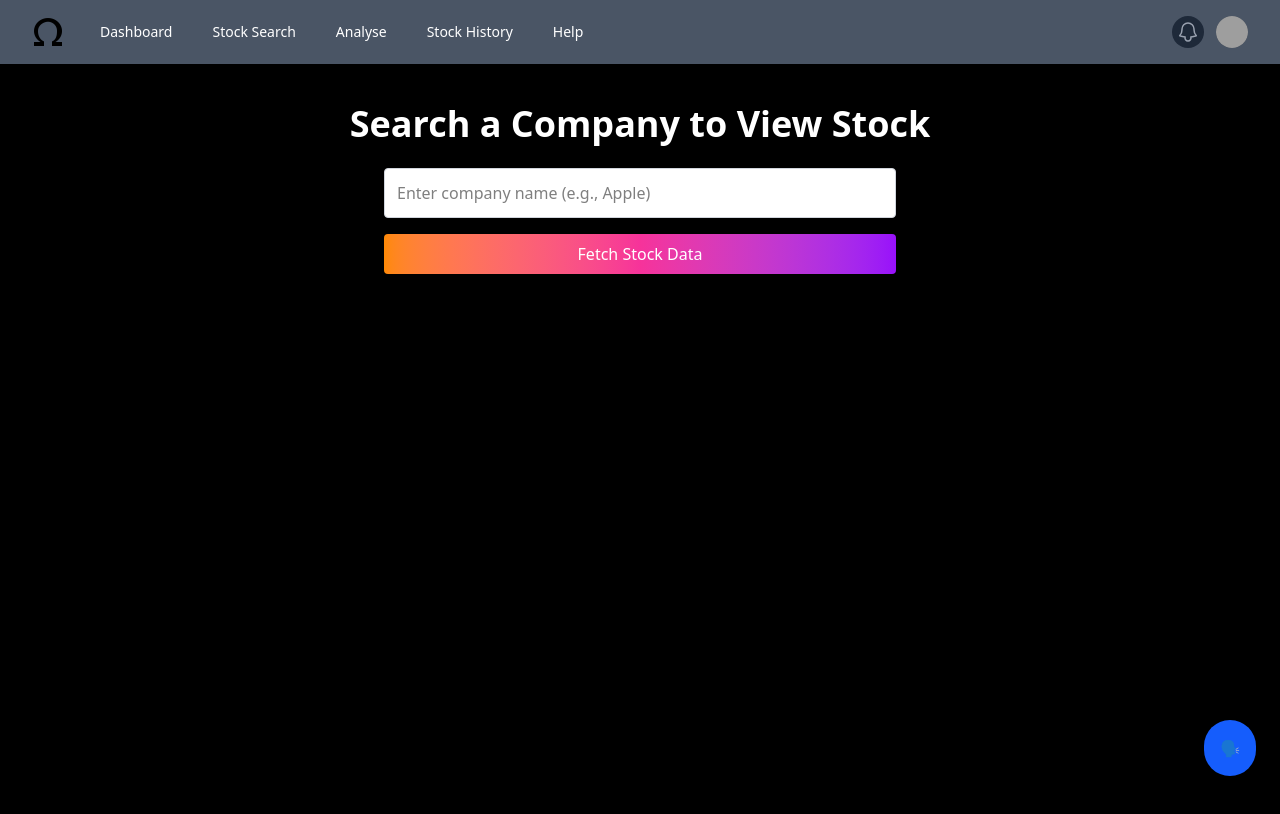
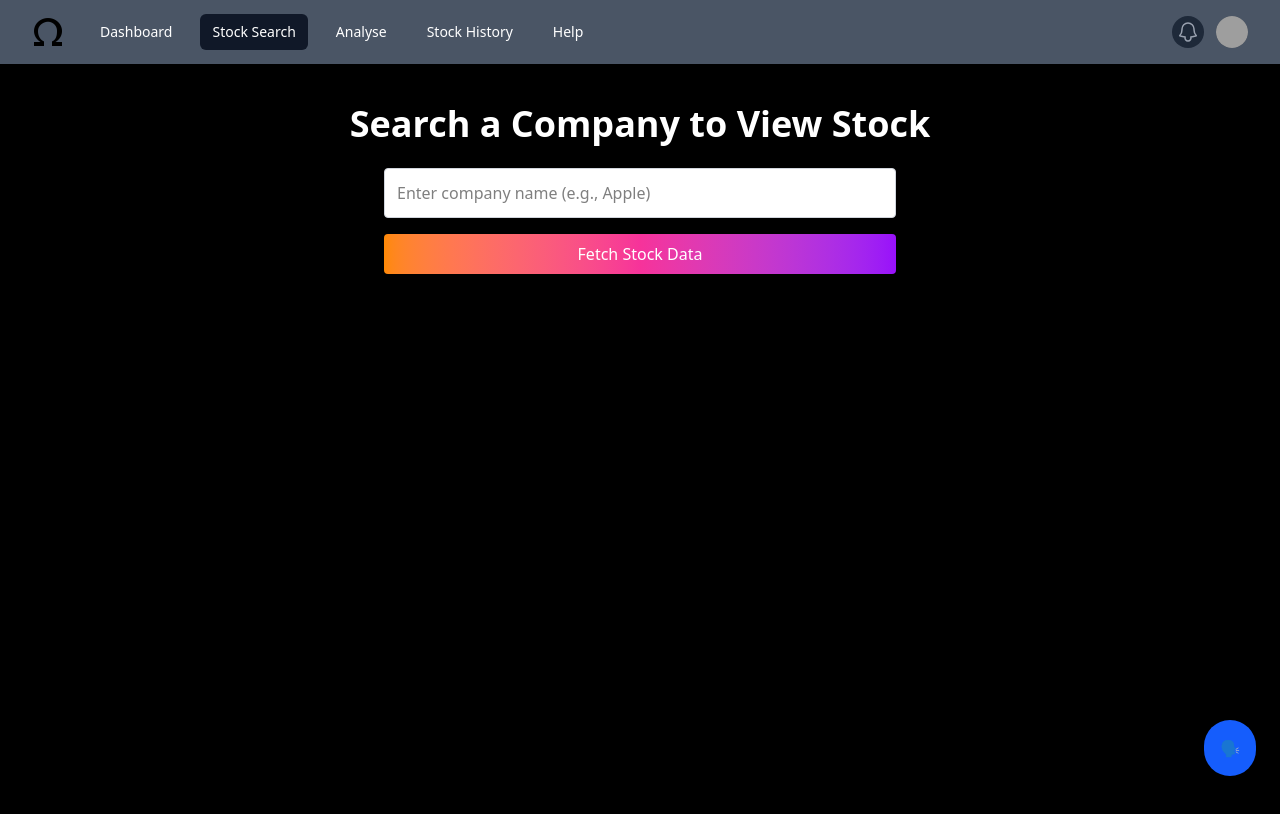
Before and after one commit to AIS170/SENG3011_OMEGA_frontend, a React (Vite) app: page /stocks in a window 1280 px wide. Shown: the top 814 px of the page. Built offline with nearby package versions, Linux system fonts and the light colour scheme; sample sign-in values are in the browser's storage; grey boxes are pictures that could not be loaded.

Commit message:
make navbar region darken when corresponding page is entered

```diff
--- a/src/Navbar/StockM.jsx
+++ b/src/Navbar/StockM.jsx
@@ -62,7 +62,7 @@ export default function StockM() {
 
   return (
     <>
-      <Navbar currPage="Stock Market" />
+      <Navbar currPage="Stock Search" />
       <div className="bg-black min-h-screen text-white px-4 py-10 flex flex-col items-center justify-start">
         <h1 className="text-4xl font-bold mb-6 text-center">
           Search a Company to View Stock
--- a/src/Queries.jsx
+++ b/src/Queries.jsx
@@ -19,7 +19,7 @@ export default function Queries() {
 
   return (
     <>
-      <Navbar />
+      <Navbar currPage={"Help"}/>
 
       <div className="min-h-screen bg-neutral-100 dark:bg-neutral-900 flex flex-col items-center justify-center px-4">
         <h1 className="text-2xl font-bold mb-4 text-neutral-800 dark:text-white">
--- a/src/StockHistory/StockHistory.jsx
+++ b/src/StockHistory/StockHistory.jsx
@@ -100,7 +100,7 @@ export default function StockHistory() {
   } else {
     return (
       <>
-        <Navbar />
+        <Navbar currPage={"Stock History"}/>
         <div className="min-h-screen bg-black flex flex-col items-center justify-center px-4 py-10">
           <div className="border-b-4 border-indigo-500  text-white text-5xl font-semibold mt-[2%] mb-[3%]">
             Previous Stocks
```
